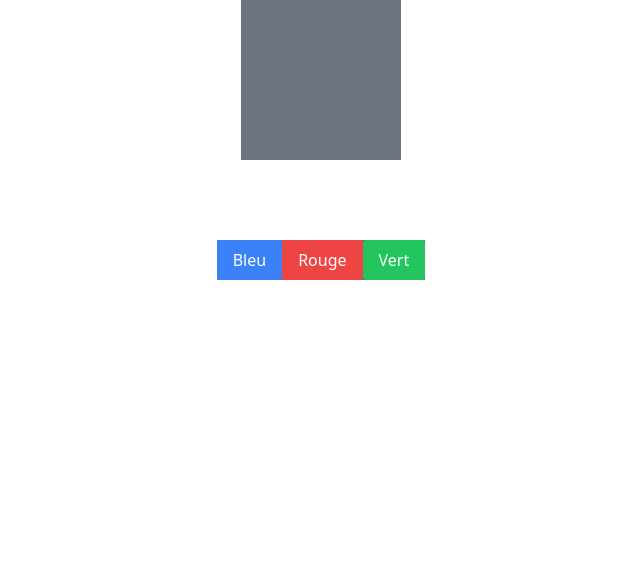
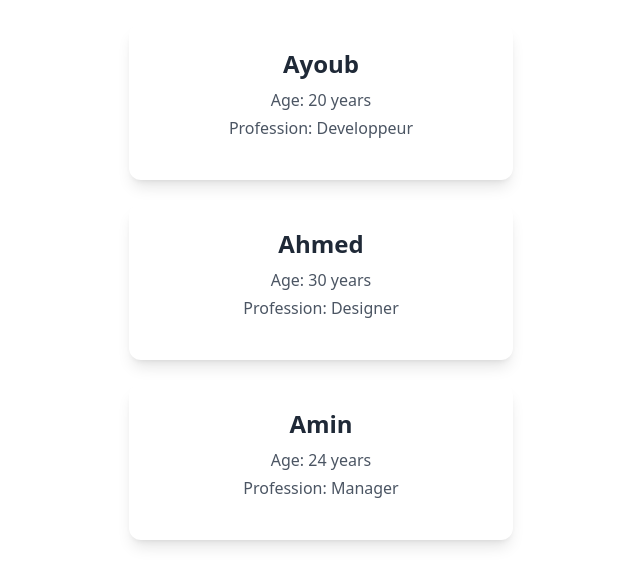
Before and after one commit to ayoubsofi21/react-basics, a React (Create React App) app: page / in a window 1280 px wide. Shown: the top 586 px of the page, without its empty margins (319-959 px from the left). Built offline with nearby package versions, Linux system fonts and the light colour scheme.

Commit message:
finished challenge 2 of using  props to send data from component parent to children

```diff
--- a/src/App.jsx
+++ b/src/App.jsx
@@ -1,9 +1,35 @@
-import ThemeSelector from "./ThemeSelector";
+// import ThemeSelector from "./ThemeSelector";
+import UserProfile from "./UserProfile";
 
 function App() {
+  const users = [
+    { name: "Ayoub", age: 20, profession: "Developpeur" },
+    { name: "Ahmed", age: 30, profession: "Designer" },
+    { name: "Amin", age: 24, profession: "Manager" },
+  ];
+  const usercomponent = [];
+
+  for (let i = 0; i < users.length; i++) {
+    usercomponent.push(<UserProfile name={users[i].name} age={users[i].age} profession={users[i].profession}/>);
+  }
+
   return (
     <>
-      <ThemeSelector />
+      {/* <ThemeSelector />
+      <hr className="border border-[5px] border-red-500 mt-4 " /> */}
+      <div>
+        {/* {users.map((user) => {
+          return (
+            <UserProfile
+              key={user.name}
+              name={user.name}
+              age={user.age}
+              profession={user.profession}
+            />
+          );
+        })} */}
+        {usercomponent}
+      </div>
     </>
   );
 }
--- /dev/null
+++ b/src/UserProfile.jsx
@@ -0,0 +1,13 @@
+import React from "react";
+
+function UserProfile({ name, age, profession }) {
+  return (
+    <div className="max-w-sm mx-auto bg-white shadow-lg rounded-xl p-6 mt-6 text-center ">
+      <h2 className="text-2xl font-bold mb-2 text-gray-800">{name}</h2>
+      <p className="text-gray-600 mb-1">Age: {age} years</p>
+      <p className="text-gray-600 mb-4">Profession: {profession}</p>
+    </div>
+  );
+}
+
+export default UserProfile;
```
